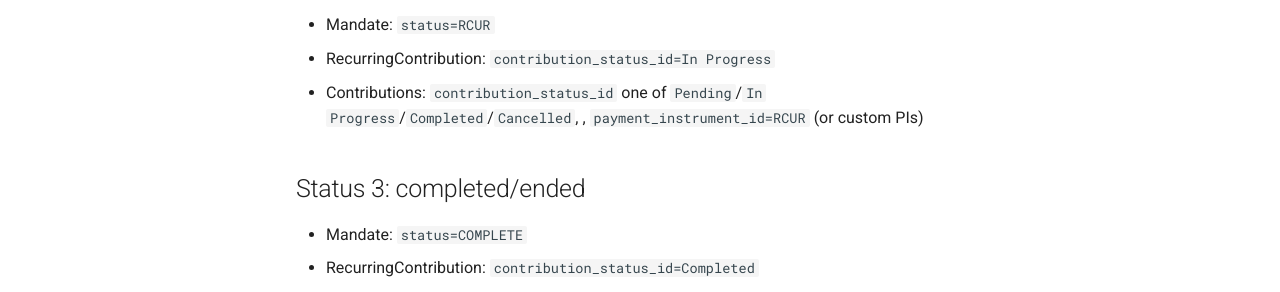
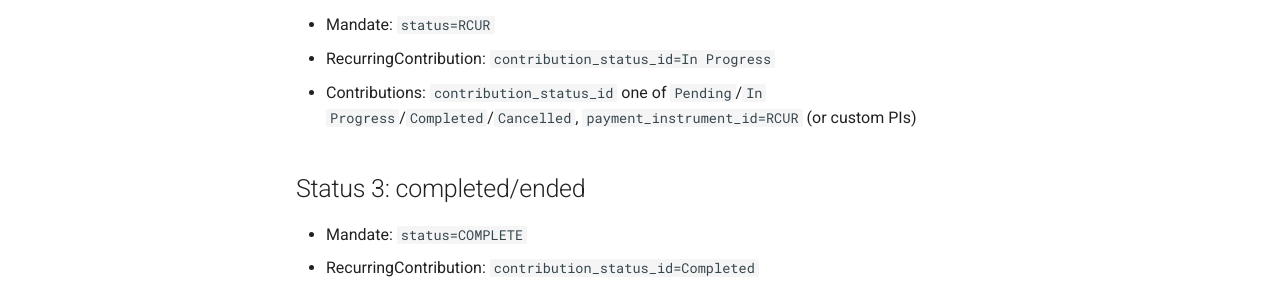
Before and after one commit to Project60/org.project60.sepa, an MkDocs documentation site: the page built from docs/status-model.md, in a window 1280 px wide and 900 px high, scrolled down 993 px. Shown: the part 301-593 px from the top of the window. Built offline with MkDocs 1.6.1 and Material for MkDocs 9.7.7, drawn with Linux system fonts in a browser that asks for light colours; comment, search, counter and statistics services are not loaded.

```diff
--- a/docs/status-model.md
+++ b/docs/status-model.md
@@ -36,7 +36,7 @@ A recurring mandate consists of three entities:
 ## Status 2: running
 * Mandate: ``status=RCUR``
 * RecurringContribution: ``contribution_status_id=In Progress``
-* Contributions: ``contribution_status_id`` one of ``Pending``/``In Progress``/``Completed``/``Cancelled``, , ``payment_instrument_id=RCUR`` (or custom PIs)
+* Contributions: ``contribution_status_id`` one of ``Pending``/``In Progress``/``Completed``/``Cancelled``, ``payment_instrument_id=RCUR`` (or custom PIs)
 
 ## Status 3: completed/ended
 * Mandate: ``status=COMPLETE``
```
